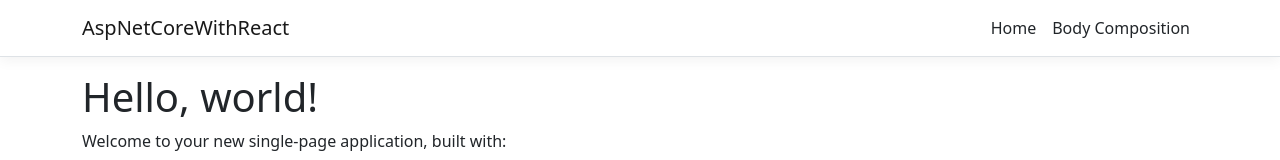
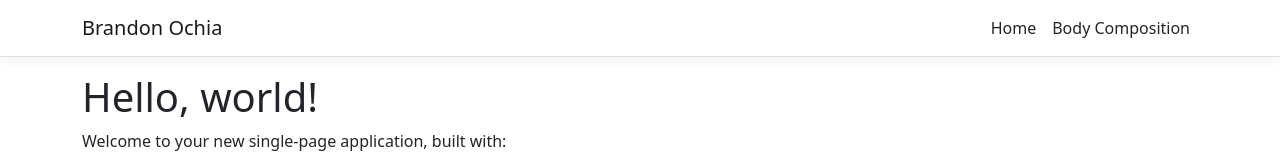
Before and after one commit to bochia/BrandonOchiaDotCom, a React (Create React App) app in the folder brandonochiadotcom.spa/: page / in a window 1280 px wide. Shown: the top 160 px of the page. Built offline with nearby package versions, Linux system fonts and the light colour scheme.

Commit message:
Change nav bar name.

```diff
--- a/brandonochiadotcom.spa/src/components/NavMenu.js
+++ b/brandonochiadotcom.spa/src/components/NavMenu.js
@@ -25,7 +25,7 @@ export class NavMenu extends Component {
     return (
       <header>
         <Navbar className="navbar-expand-sm navbar-toggleable-sm ng-white border-bottom box-shadow mb-3" container light>
-          <NavbarBrand tag={Link} to="/">AspNetCoreWithReact</NavbarBrand>
+          <NavbarBrand tag={Link} to="/">Brandon Ochia</NavbarBrand>
           <NavbarToggler onClick={this.toggleNavbar} className="mr-2" />
           <Collapse className="d-sm-inline-flex flex-sm-row-reverse" isOpen={!this.state.collapsed} navbar>
             <ul className="navbar-nav flex-grow">
```
